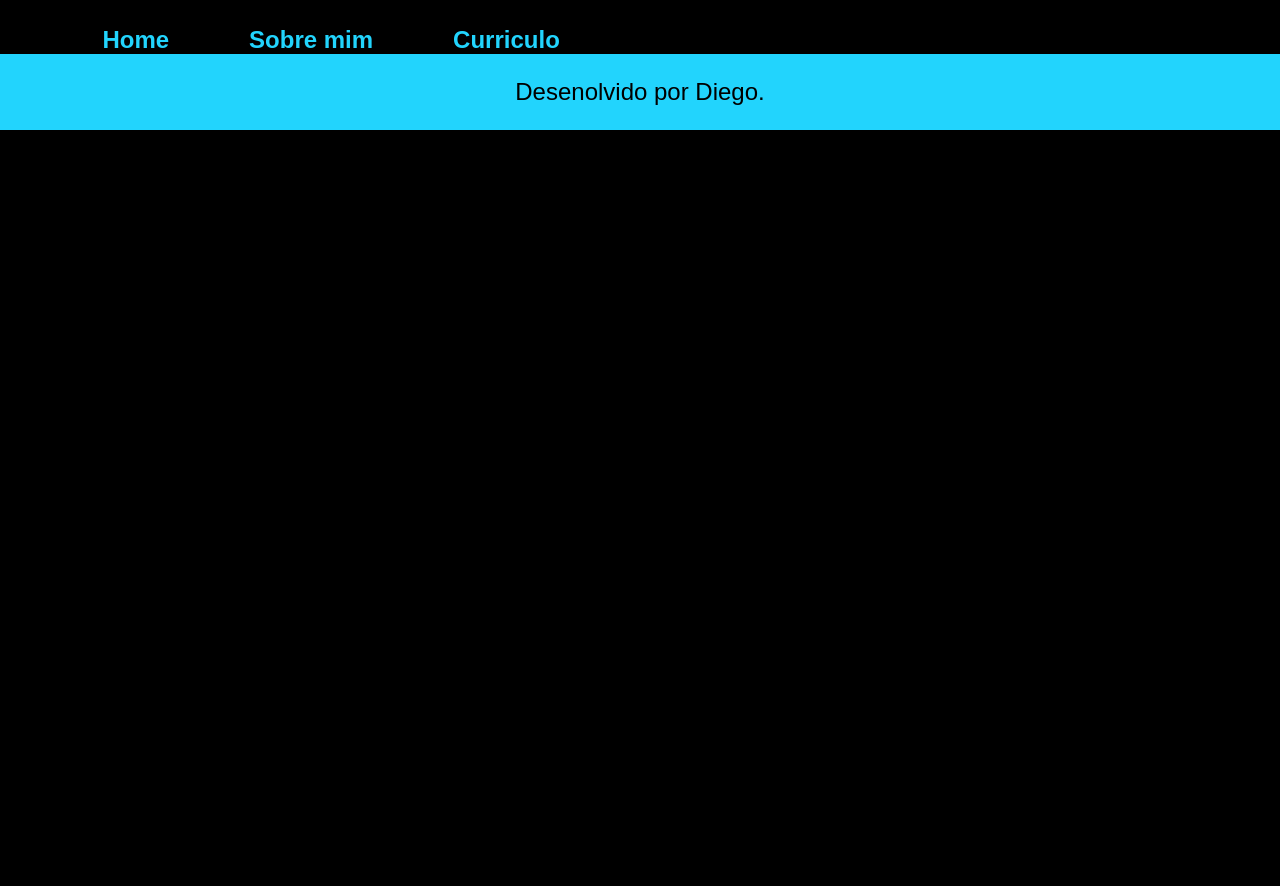
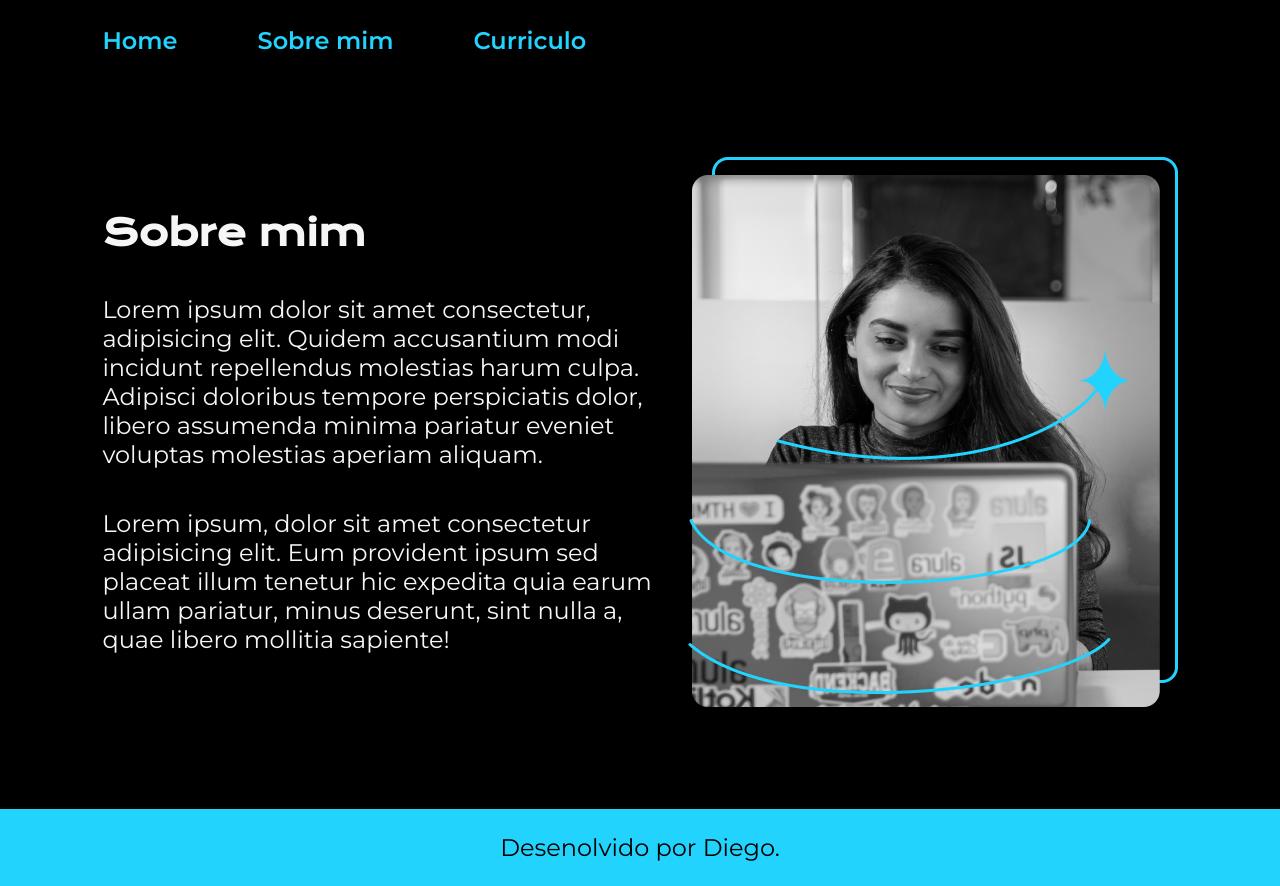
Before and after one commit to Diegooaraujo/Html-css-alura, a plain HTML site: page about.html in a window 1280 px wide. Before the commit the page ends 800 px from the top, so only its background shows below. Drawn offline with nearby package versions, Linux system fonts and the light colour scheme.

Commit message:
finalizando projeto

```diff
--- a/about.html
+++ b/about.html
@@ -5,6 +5,9 @@
     <meta name="viewport" content="width=device-width, initial-scale=1.0">
     <title>Sobre mim</title>
     <link rel="stylesheet" href="./estilos/about.css">
+    <link rel="preconnect" href="https://fonts.googleapis.com">
+    <link rel="preconnect" href="https://fonts.gstatic.com" crossorigin>
+    <link href="https://fonts.googleapis.com/css2?family=Krona+One&family=Montserrat:ital,wght@0,100..900;1,100..900&display=swap" rel="stylesheet">
 </head>
 <body>
     <header class="cabecalho">
@@ -14,7 +17,14 @@
             <a href="curriculo.html" class="cabecalho__menu__link">Curriculo</a>
         </nav>
     </header>
-    <main></main>
+    <main class="apresentacao">
+        <section class="apresentacao__conteudo">
+            <h1 class="apresentacao__conteudo__titulo">Sobre mim</h1>
+            <p class="apresentacao__conteudo__descricao">Lorem ipsum dolor sit amet consectetur, adipisicing elit. Quidem accusantium modi incidunt repellendus molestias harum culpa. Adipisci doloribus tempore perspiciatis dolor, libero assumenda minima pariatur eveniet voluptas molestias aperiam aliquam.</p>
+            <p class="apresentacao__conteudo__descricao">Lorem ipsum, dolor sit amet consectetur adipisicing elit. Eum provident ipsum sed placeat illum tenetur hic expedita quia earum ullam pariatur, minus deserunt, sint nulla a, quae libero mollitia sapiente!</p>
+        </section>
+        <img src="./assets/Imagem.png" alt="">
+    </main>
     <footer class="rodape">
         <p>Desenolvido por Diego.</p>
     </footer>
--- a/estilos/about.css
+++ b/estilos/about.css
@@ -1,13 +1,25 @@
+
+:root{
+    --cor-primaria:#000000;
+    --cor-secundaria:#f6f6f6;
+    --cor-terciaria:#22d4fd;
+
+    --fonte-principal: "Krona One", sans-serif;
+    --fonte-secundaria: "Montserrat", sans-serif;
+}
+
+
 *{
     margin: 0;
     padding: 0;
     box-sizing: border-box;
 }
 body{
-    background-color: black;
+    background-color: var(--cor-primaria);
     color: #f6f6f6;
 
 }
+
 .cabecalho{
     padding: 2% 0px 0px 8%;
 }
@@ -17,22 +29,81 @@ body{
     gap: 80px;
 }
 .cabecalho__menu__link{
-    font-family: "montserrat", sans-serif;
+    font-family: var(--fonte-secundaria);
     font-size: 24px;
     font-weight: 600;
-    color: #22d4fd;
+    color: var(--cor-terciaria);
     text-decoration: none;
 }
 
+.destaque{
+    color:var(--cor-terciaria);
+}
+.apresentacao{
+    padding: 8%;
+    display: flex;
+    align-items: center;
+    justify-content: space-between;
+}
 
+.apresentacao__conteudo{
+    width: 615px;
+    display: flex;
+    flex-direction: column;
+    gap: 40px;
+}
+.apresentacao__conteudo__titulo{
+    font-size: 36px;
+    font-family: var(--fonte-principal);
 
+}
+
+.apresentacao__conteudo__descricao{
+    font-size: 24px;
+    font-family:var(--fonte-secundaria);
+
+}
+
+.apresentacao__links{
+    display: flex;
+    flex-direction: column;
+    justify-content: space-between;
+    align-items: center;
+    gap: 32px;
+}
+.apresentação__links__subtitulo{
+    font-family: var(--fonte-principal);
+    font-weight: 400;
+    font-size: 24px;
+}
+
+.apresentacao__links__link{
+    display: flex;
+    justify-content: center;
+    gap: 16px;
+    width: 378px;
+    text-align: center;
+    border-radius: 8px;
+    font-size: 24px;
+    padding: 21.5px 0px;
+    text-decoration: none;
+    color: #f6f6f6;
+    border: 1px solid var(--cor-terciaria);
+    font-family: var(--fonte-secundaria);
+    font-weight: 600;
+}
+
+.apresentacao__links__link:hover{
+    background-color: #272727;
+
+}
 
 .rodape{
     padding: 24px;
     color: #000000;
-    background-color: #22d4fd;
+    background-color: var(--cor-terciaria);
     text-align: center;
-    font-family: "montserrat", sans-serif;
+    font-family: var(--fonte-secundaria);
     font-size: 24px;
     font-weight: 400;
 
--- a/estilos/style.css
+++ b/estilos/style.css
@@ -1,3 +1,12 @@
+
+:root{
+    --cor-primaria:#000000;
+    --cor-secundaria:#f6f6f6;
+    --cor-terciaria:#22d4fd;
+
+    --fonte-principal: "Krona One", sans-serif;
+    --fonte-secundaria: "Montserrat", sans-serif;
+}
 
 *{
     margin: 0;
@@ -5,8 +14,8 @@
     box-sizing: border-box;
 }
 body{
-    background-color: black;
-    color: #f6f6f6;
+    background-color: var(--cor-primaria);
+    color: var(--cor-secundaria);
 
 }
 
@@ -19,15 +28,15 @@ body{
     gap: 80px;
 }
 .cabecalho__menu__link{
-    font-family: "montserrat", sans-serif;
+    font-family: var(--fonte-secundaria);
     font-size: 24px;
     font-weight: 600;
-    color: #22d4fd;
+    color: var(--cor-terciaria);
     text-decoration: none;
 }
 
 .destaque{
-    color:#22d4fd;
+    color:var(--cor-terciaria);
 }
 .apresentacao{
     padding: 8%;
@@ -44,13 +53,13 @@ body{
 }
 .apresentacao__conteudo__titulo{
     font-size: 36px;
-    font-family: "Krona One", serif;
+    font-family: var(--fonte-principal);
 
 }
 
 .apresentacao__conteudo__descricao{
     font-size: 24px;
-    font-family: "Montserrat", serif;
+    font-family: var(--fonte-secundaria);
 
 }
 
@@ -62,7 +71,7 @@ body{
     gap: 32px;
 }
 .apresentação__links__subtitulo{
-    font-family: "Krona One", serif;
+    font-family: var(--fonte-principal);
     font-weight: 400;
     font-size: 24px;
 }
@@ -77,9 +86,9 @@ body{
     font-size: 24px;
     padding: 21.5px 0px;
     text-decoration: none;
-    color: #f6f6f6;
-    border: 1px solid #22d4fd;
-    font-family: "Montserrat", serif;
+    color: var(--cor-secundaria);
+    border: 1px solid var(--cor-terciaria);
+    font-family: var(--fonte-secundaria);
     font-weight: 600;
 }
 
@@ -90,10 +99,10 @@ body{
 
 .rodape{
     padding: 24px;
-    color: #000000;
-    background-color: #22d4fd;
+    color: var(--cor-primaria);
+    background-color: var(--cor-terciaria);
     text-align: center;
-    font-family: "montserrat", sans-serif;
+    font-family: var(--fonte-secundaria);
     font-size: 24px;
     font-weight: 400;
 
```
Also changed, not shown: curriculo.html (+3 -3 lines).
